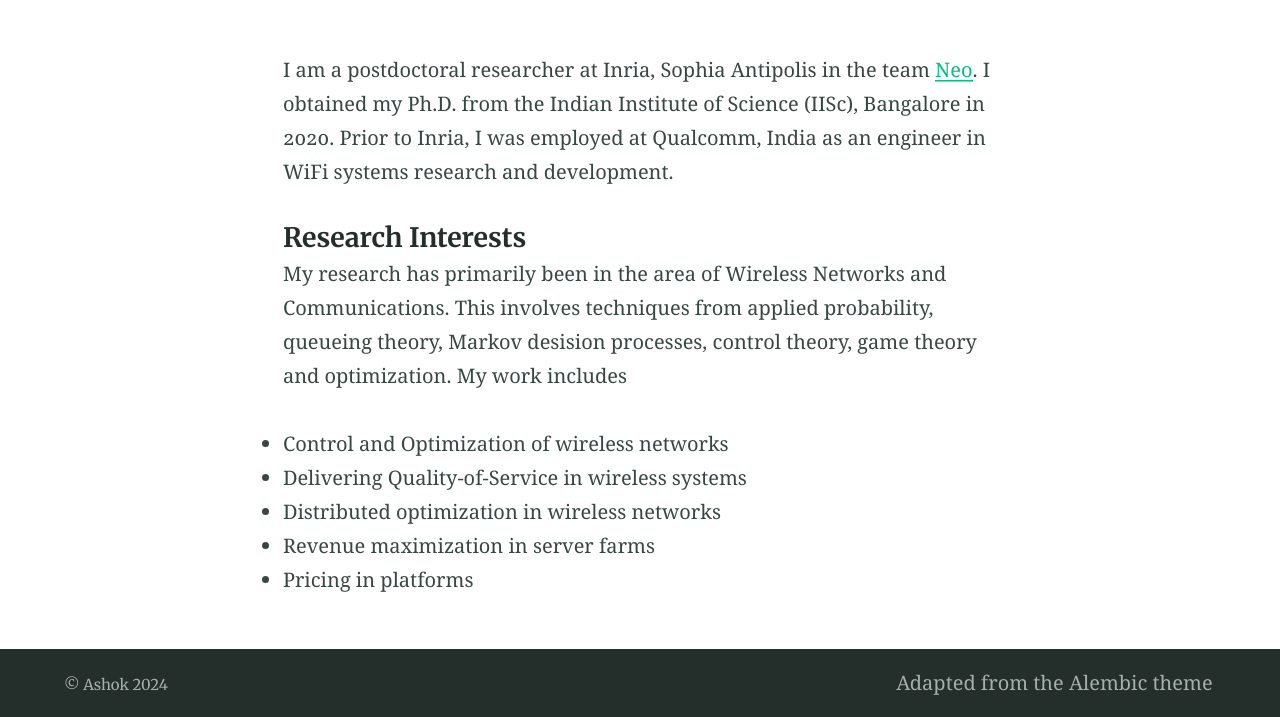
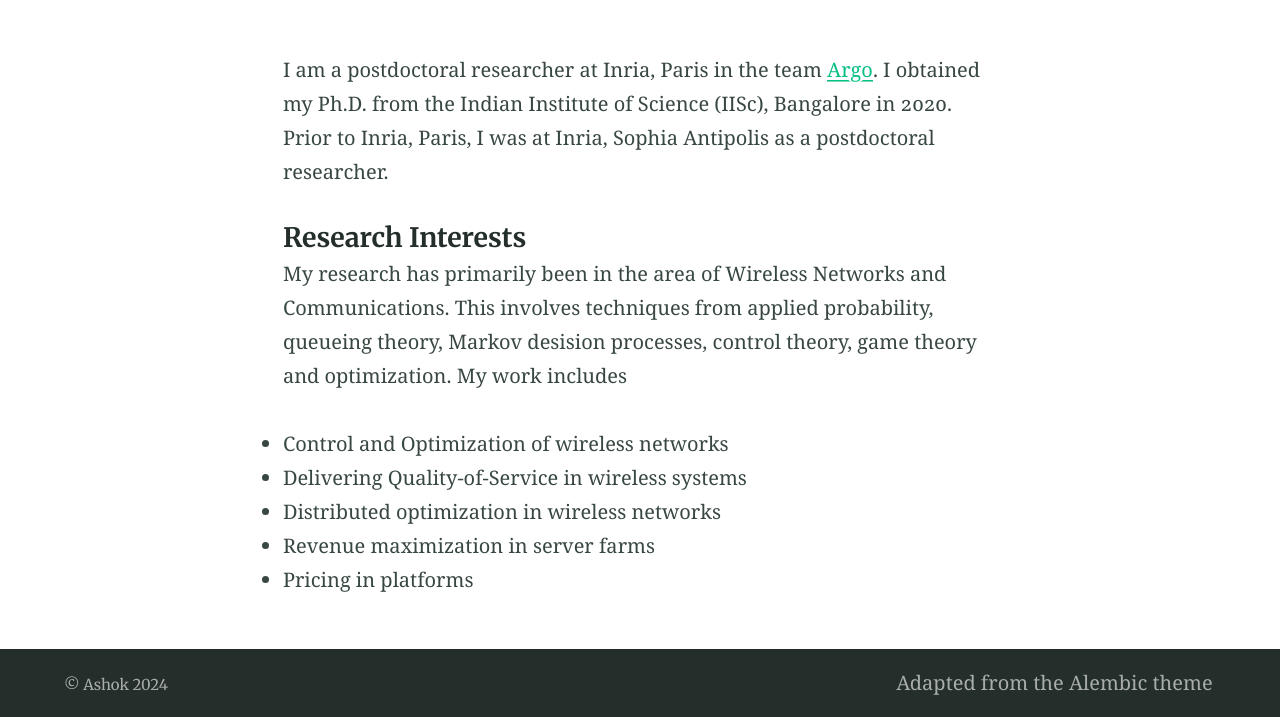
Before and after one commit to ashokkri/ashokkri.github.io, a Jekyll site: the page built from index.md, in a window 1280 px wide. Shown: the part 408-1125 px from the top of the page. Built offline with Jekyll 4.4.1, drawn with Linux system fonts in a browser that asks for light colours.

Commit message:
Update index.md

```diff
--- a/index.md
+++ b/index.md
@@ -8,7 +8,7 @@ feature_image: "https://picsum.photos/1300/400?image=989"
 ---
 
 
-I am a postdoctoral researcher at Inria, Sophia Antipolis in the team [Neo](https://team.inria.fr/neo/). I obtained my Ph.D. from the Indian Institute of Science (IISc), Bangalore in 2020. Prior to Inria, I was employed at Qualcomm, India as an engineer in WiFi systems research and development.
+I am a postdoctoral researcher at Inria, Paris in the team [Argo](https://www.inria.fr/en/argo). I obtained my Ph.D. from the Indian Institute of Science (IISc), Bangalore in 2020. Prior to Inria, Paris, I was at Inria, Sophia Antipolis as a postdoctoral researcher.
 
 #### Research Interests
 
```
